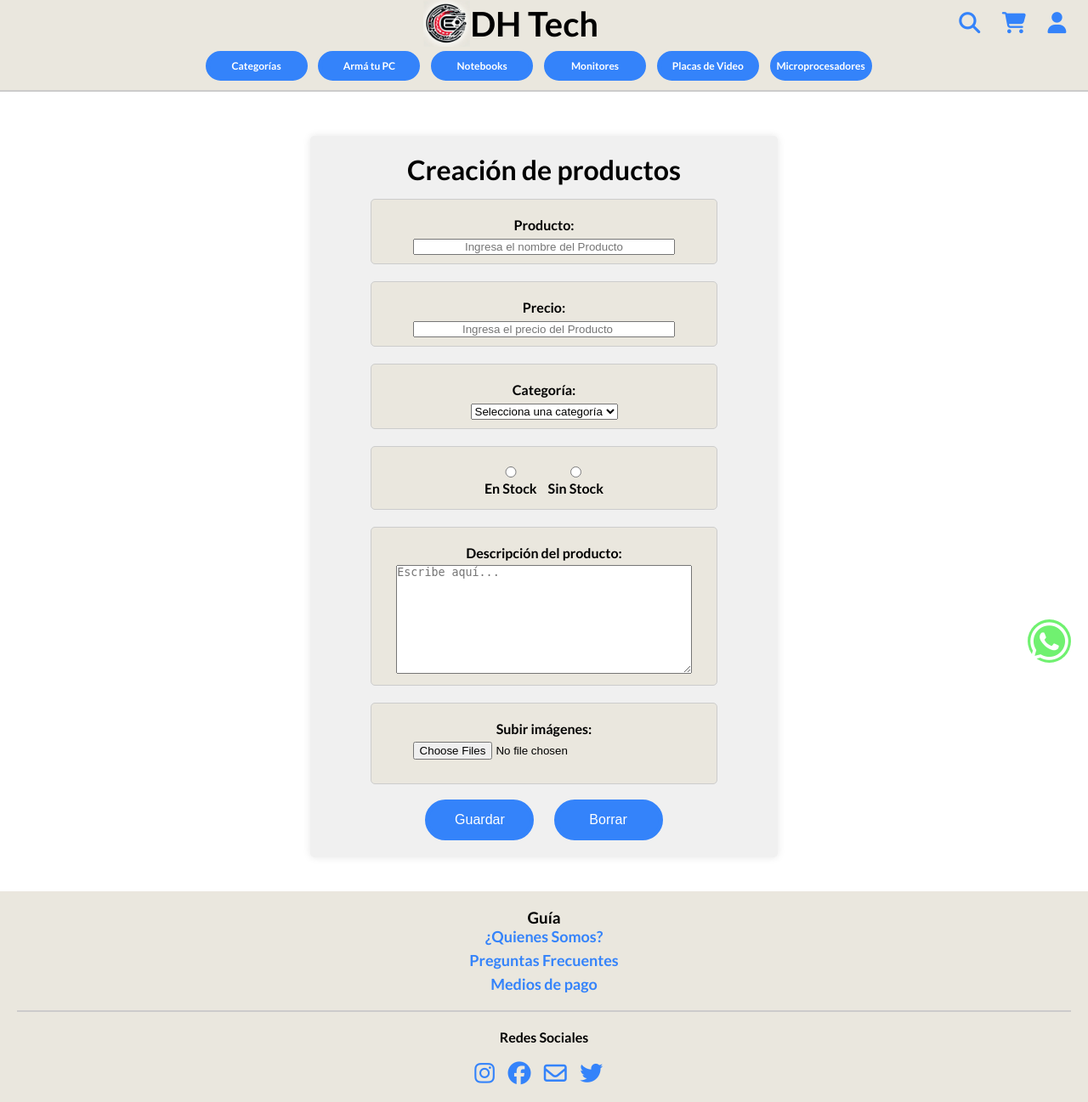
After one commit to Emanuel-Ramayo/grupo_5_DHTech, a Node server app: template src/views/productCreation.ejs in a window 1280 px wide. The commit adds this page. Shown: the whole page at 85% size. Run offline with Node 20, Linux system fonts and the light colour scheme; the template is opened without the code that fills it, so the values that code supplies are empty; some libraries are stand-ins or nearby versions.

Commit message:
formularios de creacion y edicion de productos

```diff
--- a/public/css/styles.css
+++ b/public/css/styles.css
@@ -871,6 +871,7 @@ form {
     width: 80%;
 }
 
+
 label {
     display: block;
     margin-bottom: 5px;
@@ -940,6 +941,89 @@ label {
     color: white;
     background-color: #3483FA;
     cursor: pointer;
+}
+
+
+/* ------------------------------ Secciones de Creación de Productos------------------------------ */
+
+#main-crear-producto {
+    max-width: 400px;
+    margin: auto;
+    padding: 20px;
+    background-color: rgb(240, 240, 240);
+    box-shadow: 0 0 10px rgba(0, 0, 0, 0.1);
+    border-radius: 5px;
+    margin-top: 15vh;
+    margin-bottom: 40px;
+    display: flex;
+    flex-direction: column;
+    align-items: center;
+}
+
+#main-crear-producto h1 {
+    margin-bottom: 5px;
+    font-size: 2rem;
+    }
+
+#form-create-product {
+    display: flex;
+    flex-direction: column;
+    text-align: center;
+    align-items: center;
+}
+
+#main-crear-producto div:not(#pc-syr) {
+    background-color: #eae7de;
+    padding: 10px;
+    margin: 10px;
+    width: 100%;
+    border: solid 1px #ccc;
+    border-radius: 5px;
+    font-size: 16px;
+}
+
+#main-crear-producto input {
+    width: 80%;
+}
+
+#main-crear-producto input::placeholder {
+    text-align: center;
+}
+
+.pc-radio {
+    display: flex;
+    justify-content: center;
+}
+
+div textarea {
+    width: 90%;
+    height: 8rem;
+}
+
+#pc-subir {
+    height: 6rem;
+}
+
+#pc-syr {
+    margin-top: 0.5rem;
+}
+
+#pc-syr button {
+    background-color: #3483FA;
+    color: white;
+    border: 5px solid #3483FA;
+    padding: 10px 20px;
+    border-radius: 60px;
+    font-size: 16px;
+    cursor: pointer;
+    margin: 0 10px;
+    width: 8rem;
+}
+
+#pc-syr button:hover {
+    background-color: rgb(55, 206, 206);
+    border: 5px solid white;
+    font-family: 'Lato', sans-serif;
 }
 
 
@@ -1129,4 +1213,15 @@ label {
         max-width: 550px;
     }
 
+
+    /* ------------------------------ Secciones del Product Creation------------------------------ */
+
+    #main-crear-producto {
+        max-width: 550px;
+        margin-top: 20vh;
+    }
+
+    #form-create-product {
+        width: 80%;
+    }
 }
--- a/src/app.js
+++ b/src/app.js
@@ -20,6 +20,8 @@
 const rutaProductCart = require('./routers/productCartRouter.js');
 const rutaRegister = require('./routers/registerRouter.js');
 const rutaLogin = require('./routers/loginRouter.js');
+const rutaProductCreation = require('./routers/productCreationRouter.js');
+const rutaProductEdit = require('./routers/productEditRouter.js');
 const { log } = require('node:console');
 
 
@@ -33,3 +35,6 @@
 app.use('/register', rutaRegister);
 
 app.use('/login', rutaLogin);
+
+app.use('/productCreation', rutaProductCreation);
+app.use('/productEdit', rutaProductEdit);
--- a/src/views/index.ejs
+++ b/src/views/index.ejs
@@ -2,6 +2,7 @@
 <html lang="en">
 <head>
     <%- include('./partials/head') %>
+    <title>DH Tech | Tienda de Hardware</title>
     <link rel="stylesheet" href="./css/styles.css">
 </head>
 <body id="index">
--- a/src/views/login.ejs
+++ b/src/views/login.ejs
@@ -2,6 +2,7 @@
 <html lang="es">
   <head>
     <%- include('./partials/head') %>
+    <title>Inicio de sesión</title>
     <!-- <link rel="stylesheet" href="./css/login.css"> -->
     <link rel="stylesheet" href="./css/styles.css">
   </head>
--- a/src/views/partials/head.ejs
+++ b/src/views/partials/head.ejs
@@ -2,7 +2,7 @@
 
 <meta charset="UTF-8">
 <meta name="viewport" content="width=device-width, initial-scale=1.0">
-<title>Detalle del producto</title>
+
 <!--Fuente de Letra-->
 <link rel="preconnect" href="https://fonts.googleapis.com">
 <link rel="preconnect" href="https://fonts.gstatic.com" crossorigin>
--- a/src/views/productCart.ejs
+++ b/src/views/productCart.ejs
@@ -3,6 +3,7 @@
 
 <head>
     <%- include('./partials/head.ejs')%>
+    <title>Carrito de Compras</title>
     <!-- <link rel="stylesheet" href="./css/productCart.css"> -->
     <link rel="stylesheet" href="./css/styles.css">
 </head>
--- /dev/null
+++ b/src/views/productCreation.ejs
@@ -0,0 +1,65 @@
+<!DOCTYPE html>
+<html lang="en">
+<head>
+    <%- include('./partials/head') %>
+    <!-- <link rel="stylesheet" href="./css/productDetail.css"> -->
+    <link rel="stylesheet" href="./css/styles.css">
+</head>
+
+<body id="body-crear-producto">
+
+    <%- include('./partials/header') %>
+
+    <main id="main-crear-producto">
+        <h1>Creación de productos</h1>
+
+        <form action="" method="POST" id="form-create-product">
+            <div>
+                <label for="">Producto:</label>
+                <input type="text" name="nombreProducto" id="" placeholder="Ingresa el nombre del Producto" required>
+            </div>
+            <div>
+                <label for="">Precio:</label>
+                <input type="number" name="precio" id="" placeholder="Ingresa el precio del Producto" required>
+            </div>
+
+            <div>
+                <label for="">Categoría:</label>
+                <select name="tipoProducto" id="" required>
+                    <option value="" selected disabled>Selecciona una categoría</option>
+                    <option value="scr">Monitores</option>
+                    <option value="gpu">Placas de Video</option>
+                    <option value="cpu">Procesadores</option>
+                    <option value="str">Almacenamiento</option>
+                    <option value="psu">Fuentes</option>
+                    <option value="case">Gabinetes</option>
+                    <option value="pcs">Periféricos</option>
+                </select>
+            </div>
+            <div class="pc-radio">
+                <label for="si-stock"><input type="radio" name="stock" id="si-stock" required>En Stock</label>
+                <label for="no-stock"><input type="radio" name="stock" id="no-stock">Sin Stock</label>
+            </div>
+            <div>
+                <label for="">Descripción del producto:</label>
+                <textarea name="descripcion" id="" cols="30" rows="10" placeholder="Escribe aquí..." required></textarea>
+            </div>
+            <div id="pc-subir">
+                <label for="">Subir imágenes:</label>
+                <input type="file" name="subir-imagenes" id="" accept=".jpg, .png" multiple required>
+            </div>
+
+            <div id="pc-syr">
+                <button type="submit">Guardar</button>
+
+                <button type="reset">Borrar</button>
+            </div>
+        </form>
+    </main>
+
+
+    <%- include('./partials/footer') %>
+
+    <%- include('./partials/wsp') %>
+</body>
+</html>
--- a/src/views/register.ejs
+++ b/src/views/register.ejs
@@ -3,6 +3,7 @@
 
 <head>
     <%- include('./partials/head') %>
+    <title>Registro de Usuario</title>
     <!-- <link rel="stylesheet" href="./css/register.css"> -->
     <link rel="stylesheet" href="./css/styles.css">
 </head>
```
Also changed, not shown: src/controllers/productCreationController.js (added, +7 -0 lines), src/controllers/productEditController.js (added, +7 -0 lines), src/routers/productCreationRouter.js (added, +8 -0 lines), src/routers/productEditRouter.js (added, +8 -0 lines), src/views/productDetail.ejs (+6 -2 lines), src/views/productEdit.ejs (added, +63 -0 lines).
